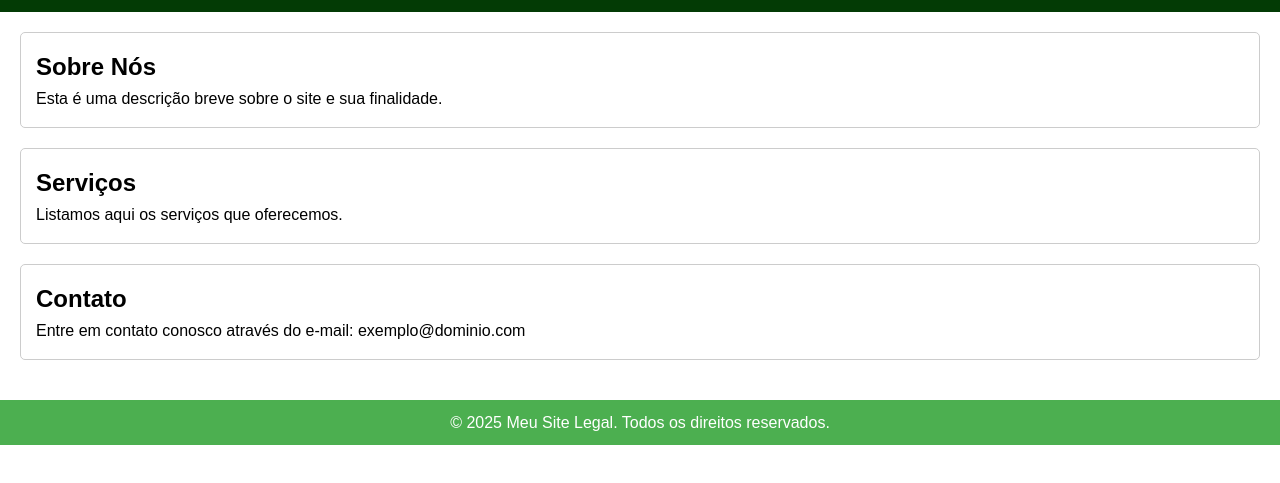
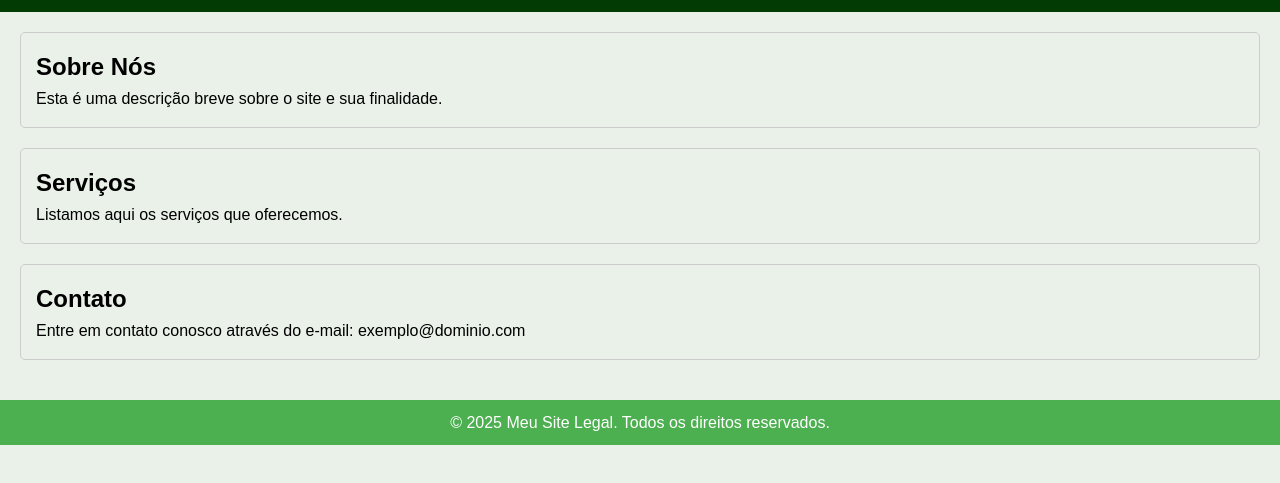
Before and after one commit to HarukaYamamoto0/learning-git, a plain HTML site: page index.html in a window 1280 px wide. Shown: the part 85-568 px from the top of the page. Drawn offline with Linux system fonts and the light colour scheme.

Commit message:
change background of body

```diff
--- a/styles.css
+++ b/styles.css
@@ -7,6 +7,7 @@
 body {
   font-family: Arial, sans-serif;
   line-height: 1.6;
+  background: #e9f1e9;
 }
 
 header {
```
